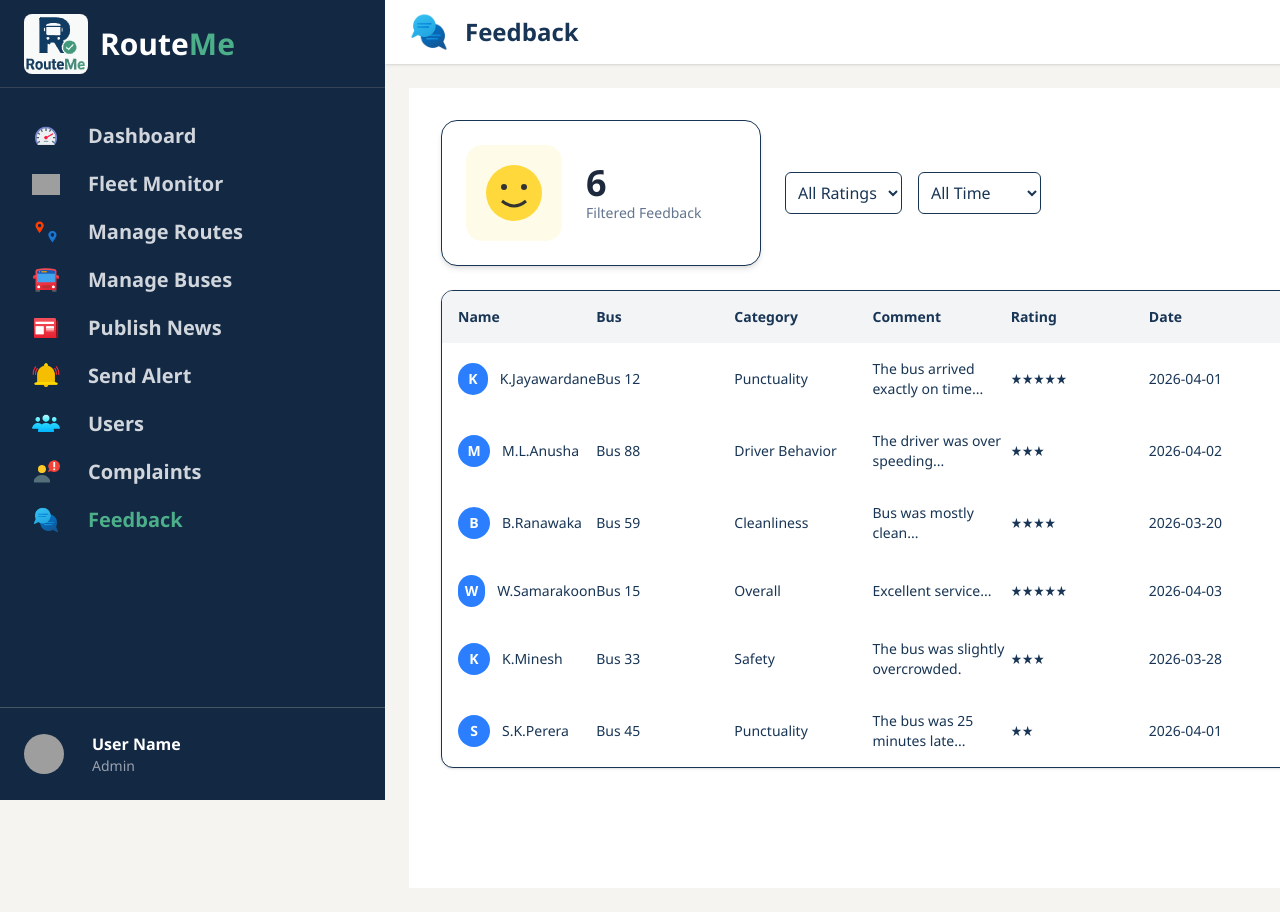
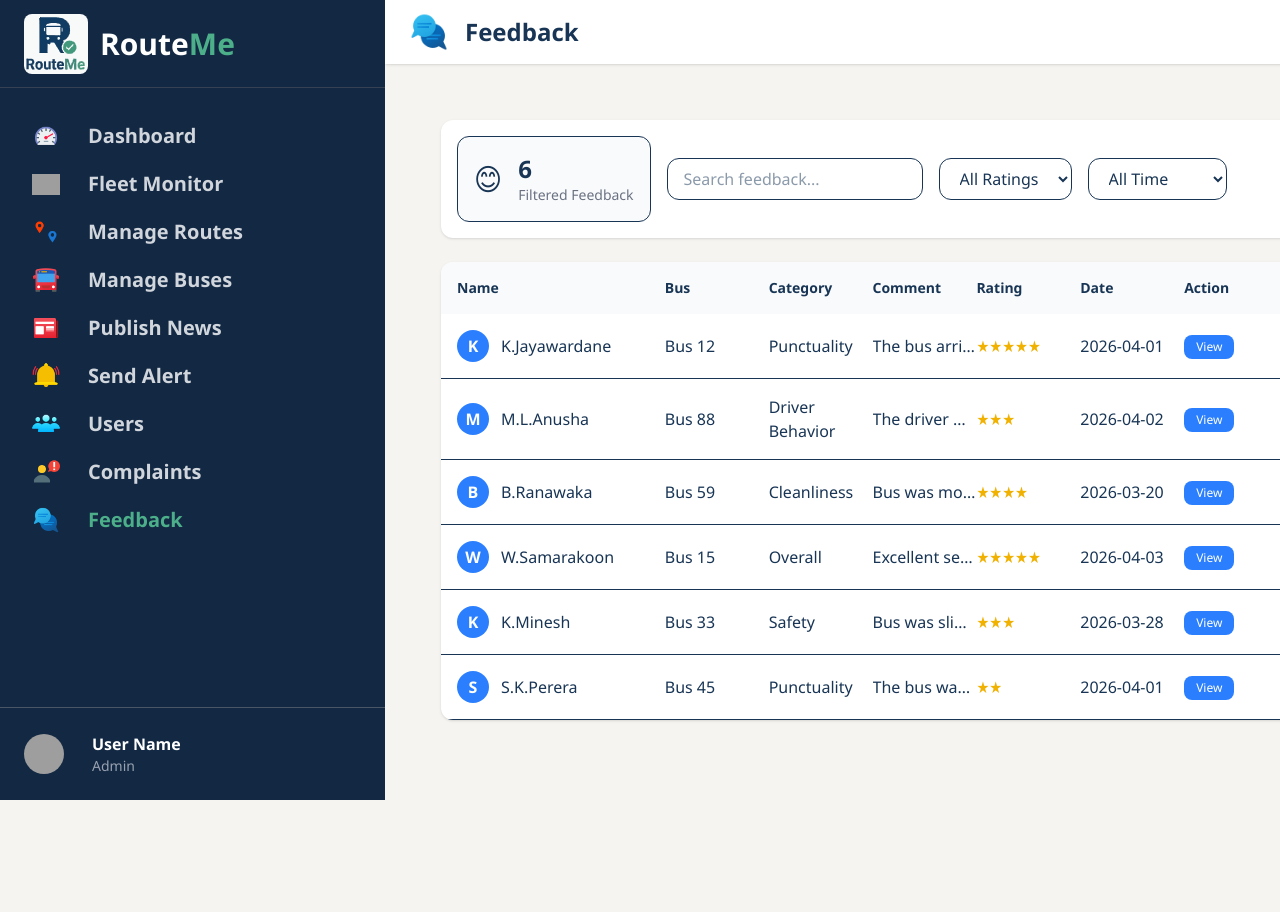
Before and after one commit to RouteMe-Transit/routeme-admin-web-frontend-, a Next.js app in the folder frontend/: page /admin/feedback in a window 1280 px wide. Shown: the top 912 px of the page. Built offline with nearby package versions, Linux system fonts and the light colour scheme; grey boxes are pictures that could not be loaded.

Commit message:
complaints,feedback and report module updated

```diff
--- a/frontend/app/admin/complaints/page.tsx
+++ b/frontend/app/admin/complaints/page.tsx
@@ -1,4 +1,16 @@
 "use client";
+
+import { useState } from "react";
+
+type Complaint = {
+  id: string;
+  passenger: string;
+  category: string;
+  bus: string;
+  message: string;
+  date: string;
+  status: "Pending" | "Resolved";
+};
 
 export default function AdminComplaints() {
   const stats = [
@@ -7,13 +19,14 @@ export default function AdminComplaints() {
     { title: "Resolved", value: 28, icon: "✅" },
   ];
 
-  const complaints = [
+  const initialComplaints: Complaint[] = [
     {
       id: "C-101",
       passenger: "K.Senarathna",
       category: "Punctuality",
       bus: "Bus 12",
-      message: "Bus was 15 mins late...",
+      message:
+        "Bus was 15 mins late due to traffic congestion near Colombo road.",
       date: "Mar 5, 2026",
       status: "Resolved",
     },
@@ -22,7 +35,7 @@ export default function AdminComplaints() {
       passenger: "S.Rathnayake",
       category: "Driver Behavior",
       bus: "Bus 45",
-      message: "Driver was rude...",
+      message: "Driver was rude and refused to stop at designated stop.",
       date: "Mar 5, 2026",
       status: "Resolved",
     },
@@ -31,7 +44,8 @@ export default function AdminComplaints() {
       passenger: "M.Fernando",
       category: "Punctuality",
       bus: "Bus 7",
-      message: "Missed the stop...",
+      message:
+        "Bus missed the stop even after signaling multiple times.",
       date: "Mar 3, 2026",
       status: "Pending",
     },
@@ -40,18 +54,57 @@ export default function AdminComplaints() {
       passenger: "T.Kumara",
       category: "Route Issue",
       bus: "Bus 35",
-      message: "Route was changed...",
+      message:
+        "Route was changed without prior notice causing confusion.",
       date: "Mar 5, 2026",
       status: "Pending",
     },
   ];
 
+  // STATES
+  const [complaints, setComplaints] =
+    useState<Complaint[]>(initialComplaints);
+
+  const [search, setSearch] = useState("");
+  const [statusFilter, setStatusFilter] = useState("All");
+  const [categoryFilter, setCategoryFilter] = useState("All");
+  const [selectedComplaint, setSelectedComplaint] =
+    useState<Complaint | null>(null);
+
+  // STATUS TOGGLE
+  const toggleStatus = (id: string) => {
+    setComplaints((prev) =>
+      prev.map((item) =>
+        item.id === id
+          ? {
+              ...item,
+              status: item.status === "Pending" ? "Resolved" : "Pending",
+            }
+          : item
+      )
+    );
+  };
+
+  // FILTER LOGIC
+  const filteredComplaints = complaints.filter((item) => {
+    const matchSearch =
+      item.passenger.toLowerCase().includes(search.toLowerCase()) ||
+      item.message.toLowerCase().includes(search.toLowerCase()) ||
+      item.id.toLowerCase().includes(search.toLowerCase());
+
+    const matchStatus =
+      statusFilter === "All" || item.status === statusFilter;
+
+    const matchCategory =
+      categoryFilter === "All" || item.category === categoryFilter;
+
+    return matchSearch && matchStatus && matchCategory;
+  });
+
   return (
-    <div className="min-h-screen bg-slate-50 p-8">
-      {/* Title */}
-      <h1 className="text-2xl font-bold mb-6">Complaints Management</h1>
+    <div className="min-h-screen p-8 ">
 
-      {/* Stats */}
+      {/* STATS (FIXED ORIGINAL LAYOUT) */}
       <div className="grid grid-cols-1 md:grid-cols-3 gap-6 mb-8">
         {stats.map((stat, index) => (
           <div
@@ -59,55 +112,69 @@ export default function AdminComplaints() {
             className="bg-white rounded-2xl p-5 shadow-sm flex items-center gap-4"
           >
             <div className="text-3xl">{stat.icon}</div>
+
             <div>
               <p className="text-xl font-bold">{stat.value}</p>
-              <p className="text-gray-500 text-sm">{stat.title}</p>
+              <p className="text-gray-500 text-sm">
+                {stat.title}
+              </p>
             </div>
           </div>
         ))}
       </div>
 
-      {/* Search + Filters */}
-      <div className="flex flex-col md:flex-row gap-4 mb-6">
+      {/* SEARCH + FILTER */}
+      <div className="bg-white p-4 rounded-xl shadow-sm mb-6 flex flex-col md:flex-row gap-4">
         <input
+          value={search}
+          onChange={(e) => setSearch(e.target.value)}
           type="text"
           placeholder="Search complaints..."
           className="w-full md:w-1/2 px-4 py-2 rounded-xl border outline-none"
         />
 
-        <div className="flex gap-4">
-          <select className="px-4 py-2 rounded-xl border text-sm">
-            <option>All Status</option>
-            <option>Pending</option>
-            <option>Resolved</option>
+        <select
+          value={statusFilter}
+          onChange={(e) => setStatusFilter(e.target.value)}
+          className="px-4 py-2 border rounded-xl"
+        >
+          <option value="All">All Status</option>
+          <option value="Pending">Pending</option>
+          <option value="Resolved">Resolved</option>
         </select>
 
-          <select className="px-4 py-2 rounded-xl border text-sm">
-            <option>All Categories</option>
-            <option>Punctuality</option>
-            <option>Driver Behavior</option>
-            <option>Route Issue</option>
+        <select
+          value={categoryFilter}
+          onChange={(e) => setCategoryFilter(e.target.value)}
+          className="px-4 py-2 border rounded-xl"
+        >
+          <option value="All">All Category</option>
+          <option value="Punctuality">Punctuality</option>
+          <option value="Driver Behavior">Driver Behavior</option>
+          <option value="Route Issue">Route Issue</option>
         </select>
       </div>
-      </div>
 
-      {/* Table Header */}
-      <div className="grid grid-cols-7 text-gray-500 text-sm px-4 mb-2">
-        <div>#</div>
+      {/* TABLE */}
+      <div className="bg-white rounded-xl shadow-sm overflow-hidden">
+        {/* HEADER */}
+        <div className="grid grid-cols-8 px-4 py-3 border-b text-gray-500 text-sm">
+          <div>ID</div>
           <div>Passenger</div>
           <div>Category</div>
           <div>Bus</div>
           <div>Message</div>
           <div>Date</div>
           <div>Status</div>
+          <div>Action</div>
         </div>
 
-      {/* Cards instead of lines */}
-      <div className="flex flex-col gap-4">
-        {complaints.map((item) => (
+        {/* ROWS */}
+        <div>
+          {filteredComplaints.map((item) => (
             <div
               key={item.id}
-            className="grid grid-cols-7 items-center bg-white p-4 rounded-xl shadow-sm hover:shadow-md transition"
+              className="grid grid-cols-8 px-4 py-3 border-b hover:bg-gray-50 items-center"
             >
               <div>{item.id}</div>
               <div>{item.passenger}</div>
@@ -115,9 +182,11 @@ export default function AdminComplaints() {
               <div>{item.bus}</div>
               <div className="truncate">{item.message}</div>
               <div>{item.date}</div>
+
+              {/* STATUS */}
               <div>
                 <span
-                className={`px-3 py-1 rounded-lg text-xs font-semibold ${
+                  className={`px-3 py-1 text-xs rounded-lg font-semibold ${
                     item.status === "Resolved"
                       ? "bg-green-100 text-green-700"
                       : "bg-yellow-100 text-yellow-700"
@@ -126,9 +195,76 @@ export default function AdminComplaints() {
                   {item.status}
                 </span>
               </div>
+
+              {/* ACTIONS */}
+              <div className="flex gap-2">
+                <button
+                  onClick={() => setSelectedComplaint(item)}
+                  className="px-2 py-1 text-xs bg-blue-500 text-white rounded"
+                >
+                  View
+                </button>
+
+                <button
+                  onClick={() => toggleStatus(item.id)}
+                  className={`px-2 py-1 text-xs rounded text-white ${
+                    item.status === "Pending"
+                      ? "bg-green-500"
+                      : "bg-yellow-500"
+                  }`}
+                >
+                  {item.status === "Pending"
+                    ? "Mark Resolved"
+                    : "Mark Pending"}
+                </button>
+              </div>
             </div>
           ))}
         </div>
       </div>
+
+      {/* MODAL */}
+      {selectedComplaint && (
+        <div className="fixed inset-0 bg-black/40 flex items-center justify-center">
+          <div className="bg-white p-6 rounded-xl w-[400px]">
+            <h2 className="text-lg font-bold mb-4">
+              Complaint Details
+            </h2>
+
+            <p>
+              <b>ID:</b> {selectedComplaint.id}
+            </p>
+            <p>
+              <b>Passenger:</b> {selectedComplaint.passenger}
+            </p>
+            <p>
+              <b>Category:</b> {selectedComplaint.category}
+            </p>
+            <p>
+              <b>Bus:</b> {selectedComplaint.bus}
+            </p>
+            <p>
+              <b>Date:</b> {selectedComplaint.date}
+            </p>
+
+            <p className="mt-2">
+              <b>Message:</b>
+            </p>
+            <p className="text-gray-600">
+              {selectedComplaint.message}
+            </p>
+
+            <div className="mt-4 text-right">
+              <button
+                onClick={() => setSelectedComplaint(null)}
+                className="px-4 py-2 bg-gray-200 rounded-lg"
+              >
+                Close
+              </button>
+            </div>
+          </div>
+        </div>
+      )}
+    </div>
   );
 }
--- a/frontend/app/admin/feedback/page.tsx
+++ b/frontend/app/admin/feedback/page.tsx
@@ -4,22 +4,35 @@ import { useState } from "react";
 
 type TimeFilter = "all" | "today" | "month";
 
+type Feedback = {
+  id: number;
+  name: string;
+  bus: string;
+  category: string;
+  comment: string;
+  stars: number;
+  date: string;
+};
+
 export default function AdminFeedback() {
-  const feedbacks = [
+  const feedbacks: Feedback[] = [
     { id: 1, name: "K.Jayawardane", bus: "Bus 12", category: "Punctuality", comment: "The bus arrived exactly on time...", stars: 5, date: "2026-04-01" },
-    { id: 2, name: "M.L.Anusha", bus: "Bus 88", category: "Driver Behavior", comment: "The driver was over speeding...", stars: 3, date: "2026-04-02" },
-    { id: 3, name: "B.Ranawaka", bus: "Bus 59", category: "Cleanliness", comment: "Bus was mostly clean...", stars: 4, date: "2026-03-20" },
-    { id: 4, name: "W.Samarakoon", bus: "Bus 15", category: "Overall", comment: "Excellent service...", stars: 5, date: "2026-04-03" },
-    { id: 5, name: "K.Minesh", bus: "Bus 33", category: "Safety", comment: "The bus was slightly overcrowded.", stars: 3, date: "2026-03-28" },
-    { id: 6, name: "S.K.Perera", bus: "Bus 45", category: "Punctuality", comment: "The bus was 25 minutes late...", stars: 2, date: "2026-04-01" },
+    { id: 2, name: "M.L.Anusha", bus: "Bus 88", category: "Driver Behavior", comment: "The driver was over speeding and unsafe...", stars: 3, date: "2026-04-02" },
+    { id: 3, name: "B.Ranawaka", bus: "Bus 59", category: "Cleanliness", comment: "Bus was mostly clean and well maintained.", stars: 4, date: "2026-03-20" },
+    { id: 4, name: "W.Samarakoon", bus: "Bus 15", category: "Overall", comment: "Excellent service and comfortable ride.", stars: 5, date: "2026-04-03" },
+    { id: 5, name: "K.Minesh", bus: "Bus 33", category: "Safety", comment: "Bus was slightly overcrowded during peak hours.", stars: 3, date: "2026-03-28" },
+    { id: 6, name: "S.K.Perera", bus: "Bus 45", category: "Punctuality", comment: "The bus was 25 minutes late.", stars: 2, date: "2026-04-01" },
   ];
 
   const [starFilter, setStarFilter] = useState<number | "all">("all");
   const [timeFilter, setTimeFilter] = useState<TimeFilter>("all");
+  const [search, setSearch] = useState("");
+  const [selectedFeedback, setSelectedFeedback] = useState<Feedback | null>(null);
 
   const today = new Date().toISOString().split("T")[0];
   const currentMonth = today.slice(0, 7);
 
+  // FILTER LOGIC
   const filteredFeedbacks = feedbacks.filter((fb) => {
     const matchesStars = starFilter === "all" || fb.stars === starFilter;
 
@@ -28,50 +41,53 @@ export default function AdminFeedback() {
       (timeFilter === "today" && fb.date === today) ||
       (timeFilter === "month" && fb.date.startsWith(currentMonth));
 
-    return matchesStars && matchesTime;
+    const matchesSearch =
+      fb.name.toLowerCase().includes(search.toLowerCase()) ||
+      fb.comment.toLowerCase().includes(search.toLowerCase()) ||
+      fb.bus.toLowerCase().includes(search.toLowerCase());
+
+    return matchesStars && matchesTime && matchesSearch;
   });
 
-  const renderStars = (count: number) => "\u2605".repeat(count);
+  const renderStars = (count: number) => "★".repeat(count);
 
   return (
-    <div className="min-h-screen bg-white p-8">
-      <div className="mb-6 flex flex-wrap items-center gap-6">
-        <div className="flex w-80 items-center gap-6 rounded-2xl border bg-white p-6 shadow-md transition hover:shadow-lg">
-          <div className="flex h-24 w-24 items-center justify-center rounded-2xl bg-yellow-50">
-            <svg width="64" height="64" viewBox="0 0 64 64">
-              <circle cx="32" cy="32" r="28" fill="#FFD93B" />
-              <circle cx="22" cy="26" r="3" fill="#333" />
-              <circle cx="42" cy="26" r="3" fill="#333" />
-              <path d="M20 40 Q32 50 44 40" stroke="#333" strokeWidth="3" fill="none" />
-            </svg>
-          </div>
+    <div className="min-h-screen p-8">
 
+      {/* TOP FILTER BAR */}
+      <div className="bg-white p-4 rounded-xl shadow-sm mb-6 flex flex-wrap items-center gap-4">
+        <div className="flex items-center gap-4 bg-gray-50 p-4 rounded-xl border">
+          <div className="text-3xl">😊</div>
           <div>
-            <p className="text-4xl font-extrabold text-slate-800">{filteredFeedbacks.length}</p>
-            <p className="text-sm text-slate-500">Filtered Feedback</p>
+            <p className="text-2xl font-bold">{filteredFeedbacks.length}</p>
+            <p className="text-sm text-gray-500">Filtered Feedback</p>
           </div>
         </div>
 
-        <div className="flex flex-wrap gap-4">
+        <input
+          value={search}
+          onChange={(e) => setSearch(e.target.value)}
+          placeholder="Search feedback..."
+          className="px-4 py-2 border rounded-xl w-64"
+        />
+
         <select
-            className="rounded-md border p-2"
+          className="px-4 py-2 border rounded-xl"
           value={starFilter}
           onChange={(e) =>
-              setStarFilter(
-                e.target.value === "all" ? "all" : Number(e.target.value)
-              )
+            setStarFilter(e.target.value === "all" ? "all" : Number(e.target.value))
           }
         >
           <option value="all">All Ratings</option>
-            <option value="5">{"\u2605"} 5 Stars</option>
-            <option value="4">{"\u2605"} 4 Stars</option>
-            <option value="3">{"\u2605"} 3 Stars</option>
-            <option value="2">{"\u2605"} 2 Stars</option>
-            <option value="1">{"\u2605"} 1 Star</option>
+          <option value="5">★★★★★</option>
+          <option value="4">★★★★</option>
+          <option value="3">★★★</option>
+          <option value="2">★★</option>
+          <option value="1">★</option>
         </select>
 
         <select
-            className="rounded-md border p-2"
+          className="px-4 py-2 border rounded-xl"
           value={timeFilter}
           onChange={(e) => setTimeFilter(e.target.value as TimeFilter)}
         >
@@ -80,39 +96,80 @@ export default function AdminFeedback() {
           <option value="month">This Month</option>
         </select>
       </div>
-      </div>
 
-      <div className="overflow-hidden rounded-xl border bg-white shadow-sm">
-        <div className="grid grid-cols-6 bg-gray-100 p-4 text-sm font-semibold">
-          <div>Name</div>
+      {/* TABLE */}
+      <div className="bg-white rounded-xl shadow-sm overflow-hidden">
+
+        {/* HEADER (FIXED ALIGNMENT) */}
+        <div className="grid grid-cols-8 bg-gray-50 p-4 text-sm font-semibold">
+          <div className="col-span-2">Name</div>
           <div>Bus</div>
           <div>Category</div>
           <div>Comment</div>
           <div>Rating</div>
           <div>Date</div>
+          <div>Action</div>
         </div>
 
-        {filteredFeedbacks.map((fb) => {
-          const initial = fb.name.charAt(0).toUpperCase();
-
-          return (
-            <div key={fb.id} className="grid grid-cols-6 items-center p-4 text-sm">
-              <div className="flex items-center gap-3">
-                <div className="flex h-8 w-8 items-center justify-center rounded-full bg-blue-500 font-bold text-white">
-                  {initial}
+        {/* ROWS */}
+        {filteredFeedbacks.map((fb) => (
+          <div
+            key={fb.id}
+            className="grid grid-cols-8 items-center p-4 border-b hover:bg-gray-50"
+          >
+            {/* NAME (WIDER SPACE FIX) */}
+            <div className="col-span-2 flex items-center gap-3">
+              <div className="h-8 w-8 flex items-center justify-center rounded-full bg-blue-500 text-white font-bold">
+                {fb.name.charAt(0)}
               </div>
               {fb.name}
             </div>
 
             <div>{fb.bus}</div>
             <div>{fb.category}</div>
-              <div>{fb.comment}</div>
-              <div>{renderStars(fb.stars)}</div>
+            <div className="truncate">{fb.comment}</div>
+            <div className="text-yellow-500">{renderStars(fb.stars)}</div>
             <div>{fb.date}</div>
+
+            {/* VIEW BUTTON */}
+            <div>
+              <button
+                onClick={() => setSelectedFeedback(fb)}
+                className="px-3 py-1 text-xs bg-blue-500 text-white rounded-lg hover:bg-blue-600"
+              >
+                View
+              </button>
             </div>
-          );
-        })}
           </div>
+        ))}
+      </div>
+
+      {/* MODAL */}
+      {selectedFeedback && (
+        <div className="fixed inset-0 bg-black/40 flex items-center justify-center">
+          <div className="bg-white p-6 rounded-xl w-[420px] shadow-lg">
+            <h2 className="text-lg font-bold mb-4">Feedback Details</h2>
+
+            <p><b>Name:</b> {selectedFeedback.name}</p>
+            <p><b>Bus:</b> {selectedFeedback.bus}</p>
+            <p><b>Category:</b> {selectedFeedback.category}</p>
+            <p><b>Date:</b> {selectedFeedback.date}</p>
+            <p><b>Rating:</b> {renderStars(selectedFeedback.stars)}</p>
+
+            <p className="mt-2"><b>Comment:</b></p>
+            <p className="text-gray-600">{selectedFeedback.comment}</p>
+
+            <div className="mt-4 flex justify-end">
+              <button
+                onClick={() => setSelectedFeedback(null)}
+                className="px-4 py-2 bg-gray-200 rounded-lg"
+              >
+                Close
+              </button>
+            </div>
+          </div>
+        </div>
+      )}
     </div>
   );
 }
--- a/frontend/app/bus/reports/page.tsx
+++ b/frontend/app/bus/reports/page.tsx
@@ -1,8 +1,59 @@
-export default function BusReportsPage() {
-    return (
-        <section className="space-y-2">
-            <h1 className="text-2xl font-bold text-accent">Bus Reports</h1>
-            <p className="text-ashcolor">Bus reports submit form will be displayed here.</p>
-        </section>
-    );
+"use client";
+
+import { useState } from "react";
+
+export default function ReportsPage() {
+  const [reportText, setReportText] = useState("");
+
+  const handleSubmit = (e: React.FormEvent) => {
+    e.preventDefault();
+
+    if (!reportText.trim()) {
+      alert("Please enter a report before submitting.");
+      return;
+    }
+
+    alert("Report submitted successfully!");
+    setReportText("");
+  };
+
+  return (
+    <div className="max-h-screen flex items-center justify-center px-6">
+      <div className="w-full max-w-5xl bg-white rounded-2xl shadow-md p-8">
+
+        {/* Title */}
+        <p className="text-gray-500 mb-6">
+          Submit operational reports for your bus
+        </p>
+
+        {/* Form */}
+        <form onSubmit={handleSubmit}>
+
+          {/* Label */}
+          <label className="block text-gray-600 mb-2">
+            Write your report
+          </label>
+
+          {/* Textarea */}
+          <textarea
+            value={reportText}
+            onChange={(e) => setReportText(e.target.value)}
+            placeholder="Describe delays, issues, or observations..."
+            className="w-full h-48 p-4 rounded-xl border border-gray-300 focus:ring-2 focus:ring-green-400 focus:outline-none resize-none"
+          />
+
+          {/* Submit Button */}
+          <div className="flex justify-end mt-6">
+            <button
+              type="submit"
+              className="px-6 py-3 bg-[#122843] text-white rounded-xl hover:opacity-90 transition"
+            >
+              Submit Report
+            </button>
+          </div>
+        </form>
+
+      </div>
+    </div>
+  );
 }
--- a/frontend/app/passenger/liveTracking/page.tsx
+++ b/frontend/app/passenger/liveTracking/page.tsx
@@ -68,8 +68,7 @@ export default function LiveTrackingPage() {
       {/* Header */}
       <div className="flex justify-between items-center mb-6">
         <div>
-          <h1 className="text-2xl font-bold">Live Bus Tracking</h1>
-          <p className="text-sm text-green-600">● Live</p>
+          <h1 className="text-2xl text-green-600">● Live</h1>
         </div>
 
         <div className="flex gap-3">
```
Also changed, not shown: frontend/app/passenger/complaint/page.tsx (+58 -22 lines), frontend/app/passenger/feedback/page.tsx (+55 -23 lines). Lines whose indentation alone changed are shown as unchanged.
